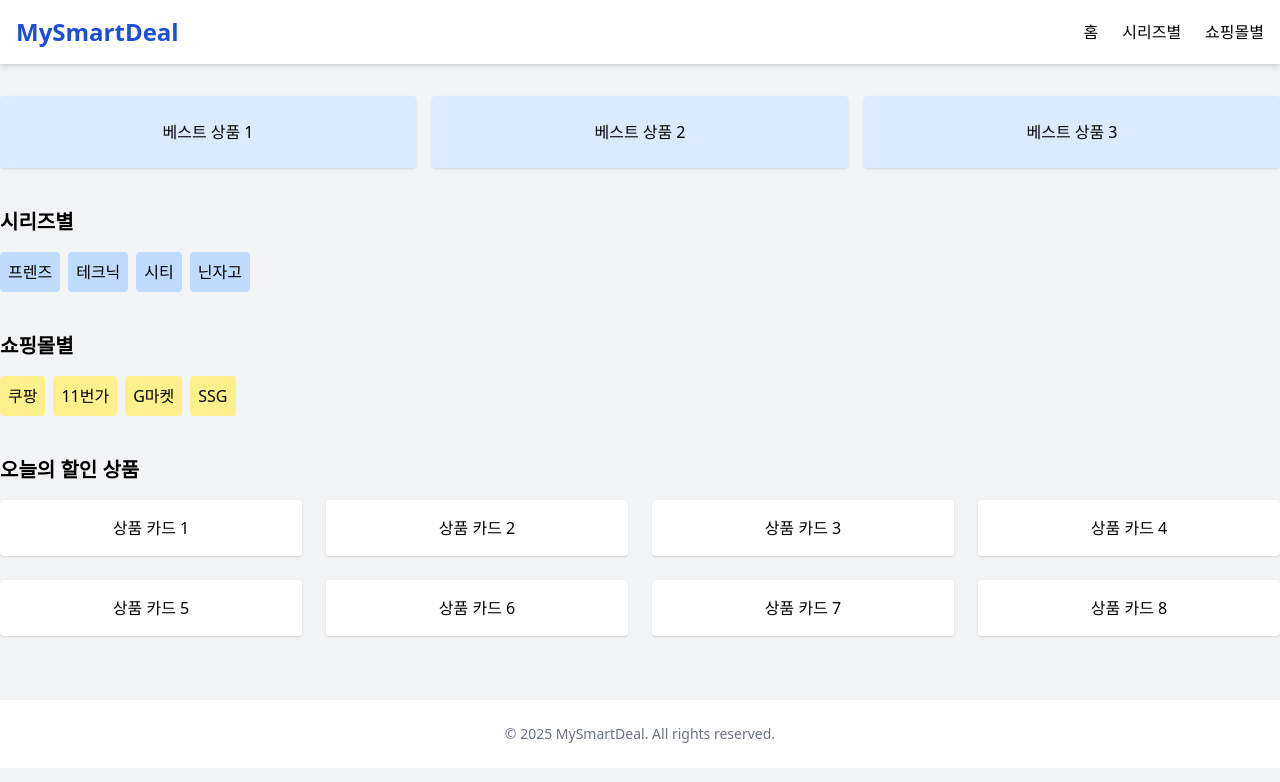
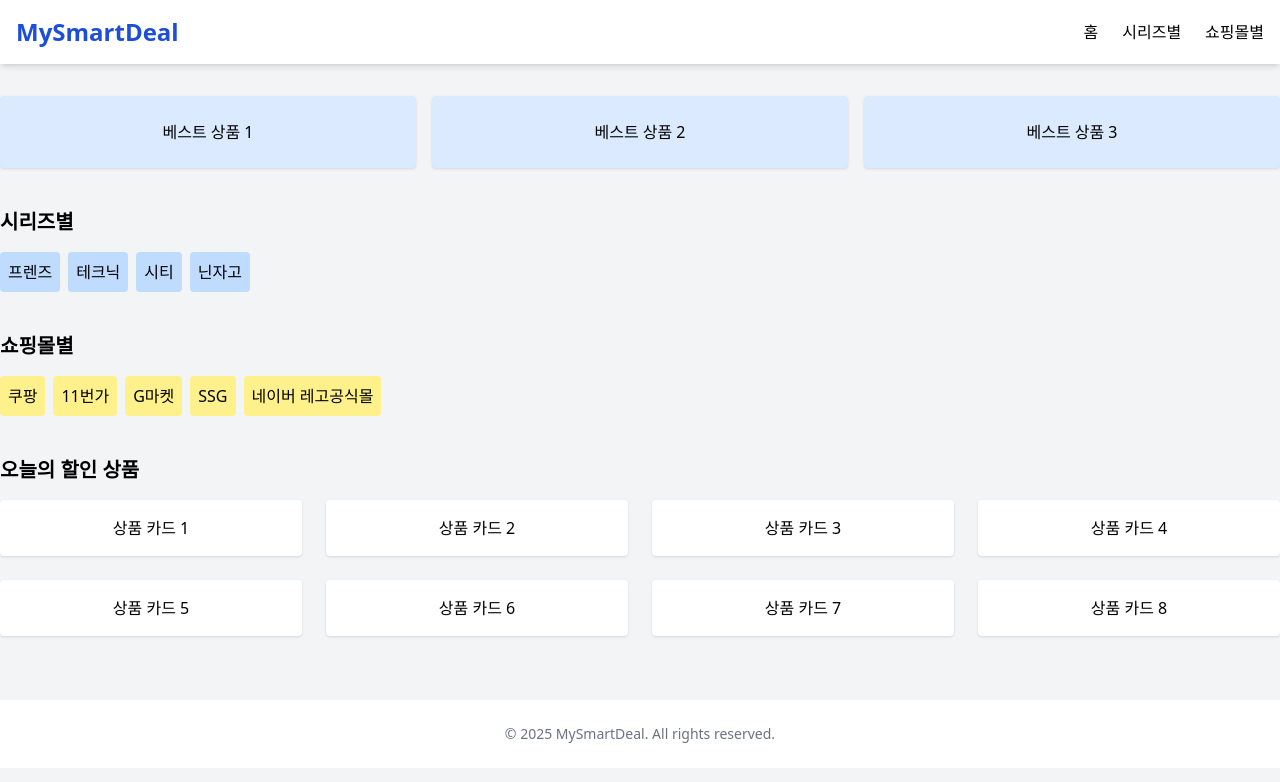
Before and after one commit to mysmartdeal/mysmartdeal, a Next.js app: page / in a window 1280 px wide. Shown: the top 782 px of the page. Built offline with nearby package versions, Linux system fonts and the light colour scheme.

Commit message:
Update index.js

```diff
--- a/pages/index.js
+++ b/pages/index.js
@@ -35,16 +35,23 @@ export default function Home() {
       </section>
 
       {/* 쇼핑몰별 필터 */}
-      <section className="container mx-auto mt-10">
-        <h2 className="text-xl font-bold mb-4">쇼핑몰별</h2>
-        <div className="flex flex-wrap gap-2">
-          {['쿠팡', '11번가', 'G마켓', 'SSG'].map((mall) => (
-            <button key={mall} className="bg-yellow-200 hover:bg-yellow-300 p-2 rounded">
-              {mall}
-            </button>
-          ))}
-        </div>
-      </section>
+<section className="container mx-auto mt-10">
+  <h2 className="text-xl font-bold mb-4">쇼핑몰별</h2>
+  <div className="flex flex-wrap gap-2">
+    <a href="#" className="bg-yellow-200 hover:bg-yellow-300 p-2 rounded">쿠팡</a>
+    <a href="#" className="bg-yellow-200 hover:bg-yellow-300 p-2 rounded">11번가</a>
+    <a href="#" className="bg-yellow-200 hover:bg-yellow-300 p-2 rounded">G마켓</a>
+    <a href="#" className="bg-yellow-200 hover:bg-yellow-300 p-2 rounded">SSG</a>
+    <a
+      href="https://brand.naver.com/legokorea?NaPm=ct%3Dma0rjc0t%7Cci%3Dcheckout%7Ctr%3Dds%7Ctrx%3Dnull%7Chk%3Df7304b2a603598545a25bd98c644045800b6b7a2"
+      target="_blank"
+      rel="noopener noreferrer"
+      className="bg-yellow-200 hover:bg-yellow-300 p-2 rounded"
+    >
+      네이버 레고공식몰
+    </a>
+  </div>
+</section>
 
       {/* 할인 상품 리스트 */}
       <section className="container mx-auto mt-10">
```
